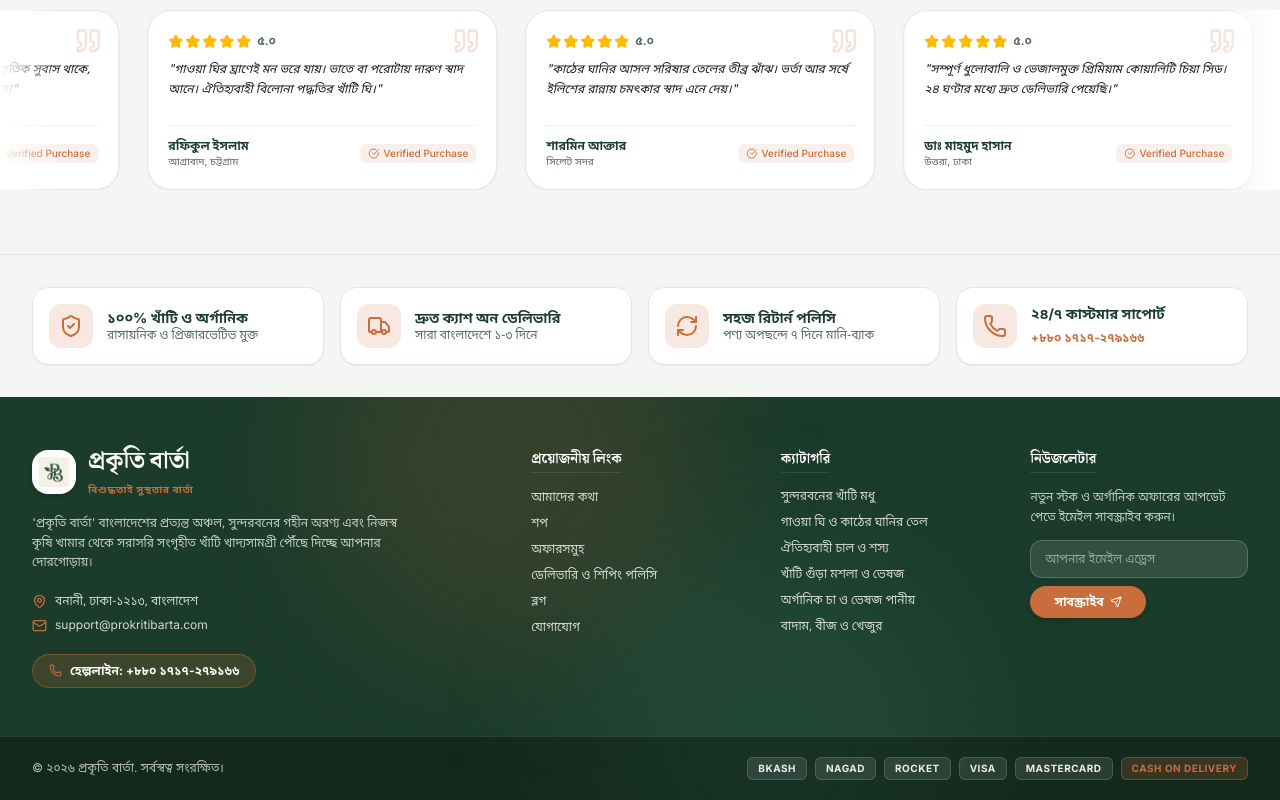
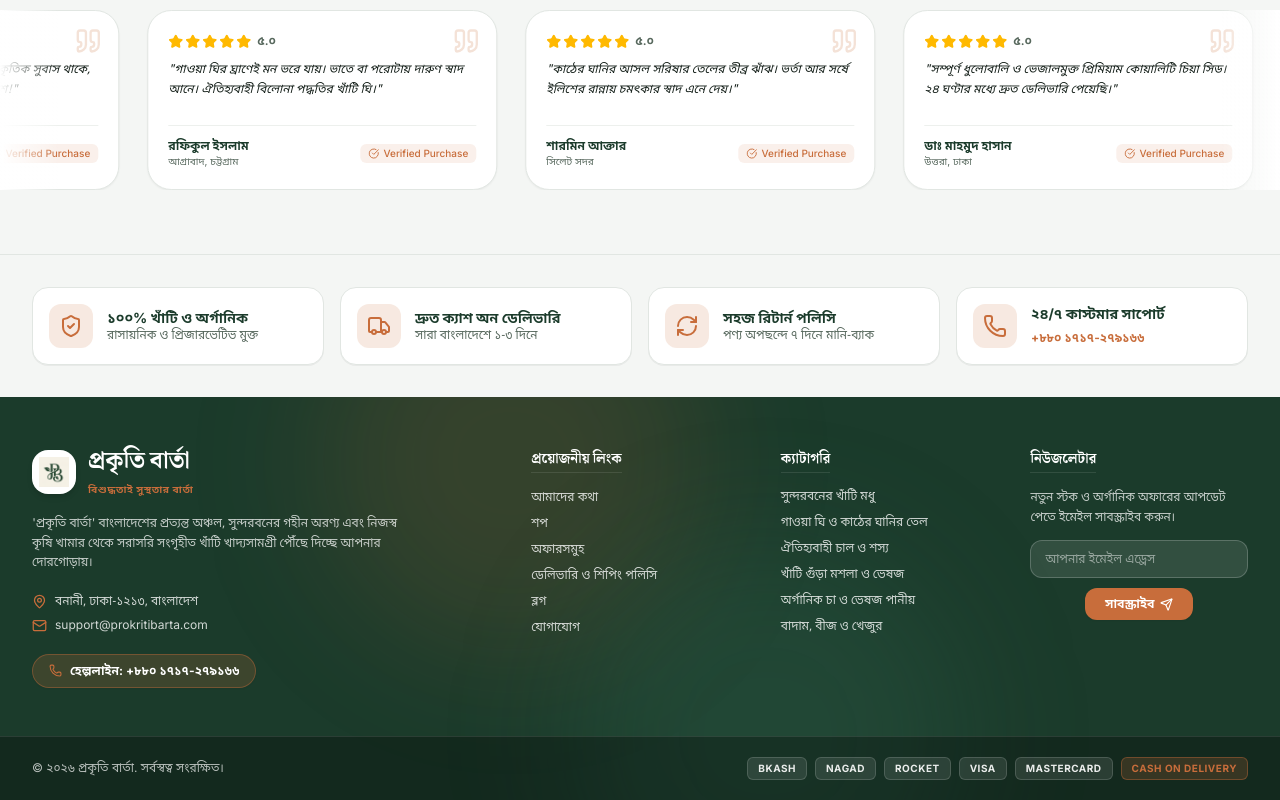
Before and after one commit to tridib371/prokriti-barta, a React (Vite) app: page / in a window 1280 px wide. Shown: the part 3716-4516 px from the top of the page. Built offline with nearby package versions, Linux system fonts and the light colour scheme.

Commit message:
fix: restore newsletter subscribe button to exact previous centered layout

```diff
--- a/src/components/layout/Footer.jsx
+++ b/src/components/layout/Footer.jsx
@@ -169,7 +169,7 @@ export default function Footer() {
               <CheckCircle size={16} /> {t('footer.newsletter.success')}
             </div>
           ) : (
-            <form onSubmit={handleNewsletter} className="space-y-2 w-full">
+            <form onSubmit={handleNewsletter} className="flex flex-col items-center gap-2.5 w-full">
               <input
                 type="email"
                 required
@@ -178,15 +178,13 @@ export default function Footer() {
                 onChange={(e) => setEmail(e.target.value)}
                 className="w-full bg-white/10 text-white placeholder-white/50 text-xs px-3.5 py-2.5 rounded-xl border border-white/20 focus:border-accent focus:bg-white/15 outline-none transition-all"
               />
-              <div className="flex justify-start">
-                <button
-                  type="submit"
-                  className="px-6 py-2 bg-accent text-white hover:bg-accent/90 text-xs font-bold rounded-full transition-all flex items-center gap-1.5 shadow-md hover:scale-105 active:scale-95 cursor-pointer"
-                >
-                  <span>{t('footer.newsletter.btn')}</span>
-                  <Send size={12} />
-                </button>
-              </div>
+              <button
+                type="submit"
+                className="px-5 py-2 bg-accent text-white hover:bg-accent/90 text-xs font-semibold rounded-xl transition-all flex items-center justify-center gap-1.5 shadow-xs hover:shadow cursor-pointer"
+              >
+                <span>{t('footer.newsletter.btn')}</span>
+                <Send size={13} />
+              </button>
             </form>
           )}
         </div>
```
